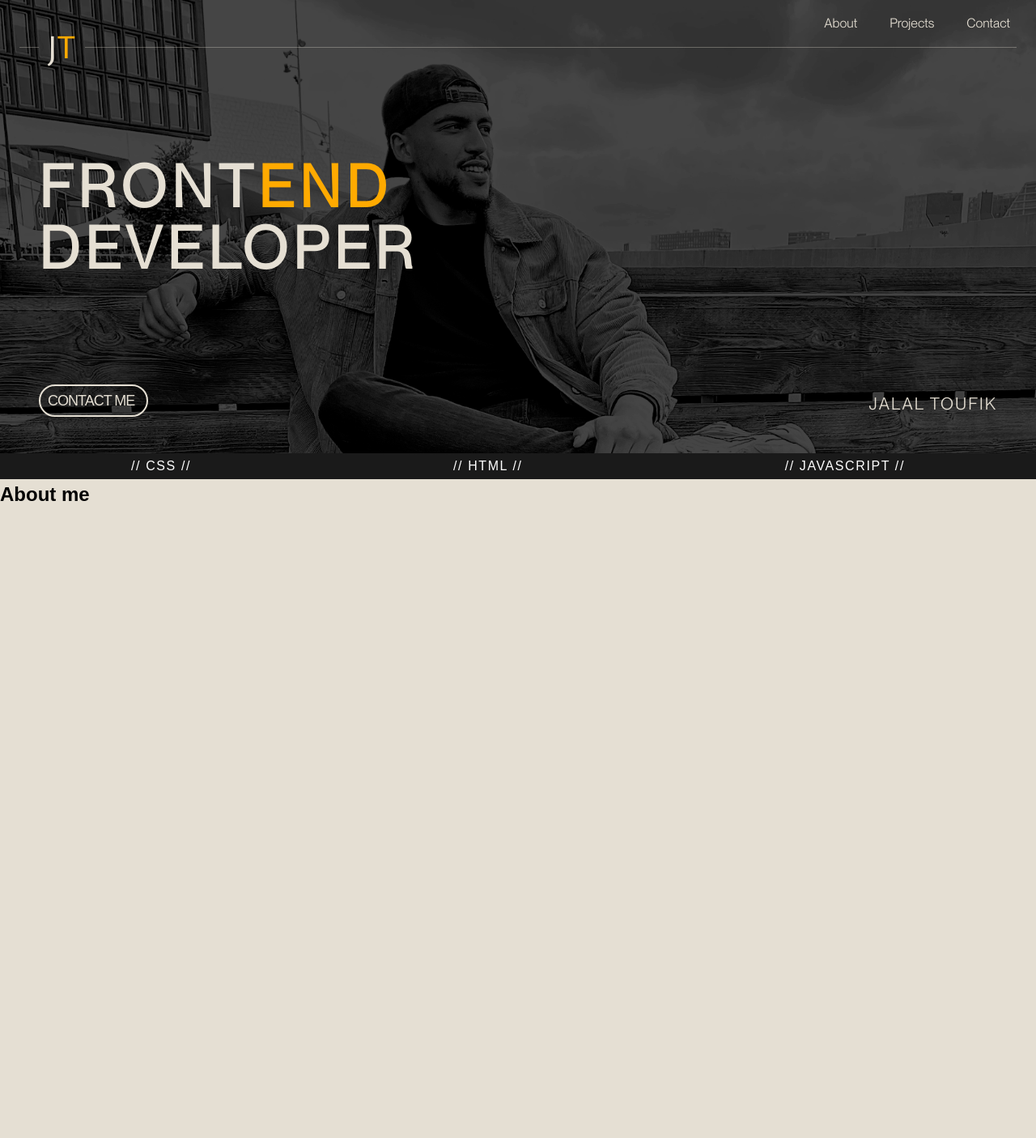
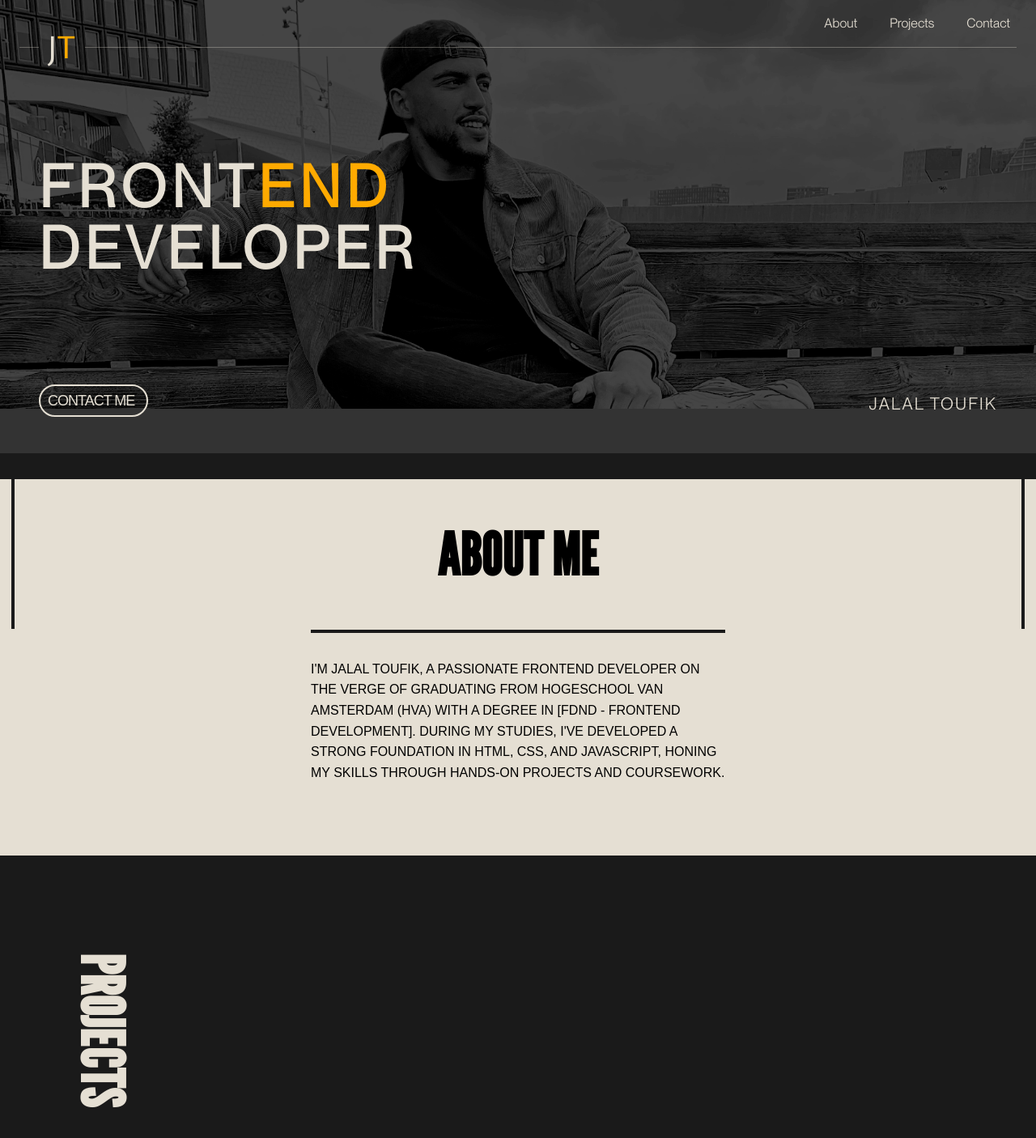
Before and after one commit to JalalToufik/My-Portfolio, a SvelteKit app: page / in a window 1280 px wide. Shown: the top 1406 px of the page at 81% size. Before the commit the page ends 800 px from the top, so only its background shows below. Built offline with nearby package versions, Linux system fonts and the light colour scheme; a web font is replaced by a local one.

Commit message:
about section

```diff
--- a/src/lib/index.js
+++ b/src/lib/index.js
@@ -4,7 +4,7 @@
 // ========== Atoms ==========
 
 // ========== Molecules ==========
-
+export { default as HeroHeader } from './molecule/hero-header.svelte'
 // ========== Organisms ==========
 
-export { default as Header } from './organism/Header.svelte'
+export { default as Navigation } from './organism/navigation.svelte'
--- /dev/null
+++ b/src/lib/molecule/hero-header.svelte
@@ -0,0 +1,124 @@
+<script>
+
+</script>
+
+<div class="hero-container">
+    <div class="hero-title">
+        <h1>
+            Front<span>end</span>
+            Developer
+        </h1>
+        <p> Jalal Toufik</p>
+        <div>
+            <a class="btn-contact" href="/contact">Contact me</a>
+        </div>
+    </div>
+</div>
+
+<style>
+
+.hero-container{
+        display: flex;
+        flex-direction: column-reverse;
+        justify-content: space-between;
+        height: 95%;
+        padding: 3em;
+    }
+
+    .hero-title{
+        display: flex;
+        justify-content: flex-end;
+        align-items: start;
+    }
+    .hero-title{
+        width: 100%;
+        display: flex;
+        flex-direction: column;
+        align-items: flex-start;
+    }
+    h1, a{
+        text-transform: uppercase;
+    }
+    h1, a{
+        color: var(--accent-light-color);
+    }
+    h1{
+        font-family: var(--hero-title-font);
+        font-size: 2.5em;
+        letter-spacing: .1em;
+        line-height: 106%;
+        max-width: 7em;
+    }
+    h1 span, .hero-title {
+        color: var(--primary-color);
+    }
+    p, a{
+        letter-spacing: .1em;
+    }
+    .hero-title div{
+        position: absolute;
+        top: 4em;
+        right: 2em;
+        display: flex;
+        justify-content: flex-end;
+        align-items: start;
+        padding: 1em 0;
+    }
+    .hero-title p{
+        font-size: 1.3em;
+        color: var(--accent-light-color);
+        font-family: var(--hero-title-font);
+        text-transform: uppercase;
+        padding: 1em 0 0 0;
+    }
+    .btn-contact{
+        width: 7.5em;
+        padding: 0.2em .5em;
+        font-size: 18px;
+        letter-spacing: -1px;
+        border-radius: 2em;
+        border: solid 2px var(--accent-light-color);
+        color: var(--accent-light-color);
+    }
+    .btn-contact:hover{
+        color: white;
+        border-color: white;
+    }
+
+    /* MEDIA QUERY TABLET = 768px */
+    @media (min-width: 48rem) {
+        .hero-container{
+
+            height: 90%;
+        }
+
+        .hero-title{
+            display: grid;
+            justify-content: start;
+            align-items: end;
+            grid-template-columns: 2fr 1fr;
+            grid-template-rows: 3fr 1fr;
+            grid-template-areas:
+            'title title'
+            'button myName';
+        }
+        h1{
+            grid-area: title;
+            font-size: 4.5em;
+            margin: 1em 0;
+        }
+        .hero-title p{
+            grid-area: myName;
+            text-align: right;
+            padding: 0;
+        }
+
+        .hero-title div{
+            grid-area: button;
+            position:static;
+            justify-content: flex-start;
+            padding: 0;
+        }
+    }
+
+</style>
--- a/src/lib/organism/Header.svelte
+++ b/src/lib/organism/navigation.svelte
@@ -2,7 +2,7 @@
 
 </script>
 
-<header>
+
 <nav>
     <ul>
         <li><a href="/about">About</a></li>
@@ -15,7 +15,6 @@
         <div class="border-2"></div>
     </div>
 </nav>
-</header>
 
 <style>
     nav{
--- a/src/routes/+page.svelte
+++ b/src/routes/+page.svelte
@@ -1,115 +1,53 @@
 <script>
-	import { Header } from '../lib/index';
+	import { Navigation, HeroHeader } from '$lib/index';
 </script>
 
-<section class="hero-bg">
-
-    <Header />
-
-    <div class="hero-container">
-        <div class="hero-title">
-            <h1>
-                Front<span>end</span>
-                Developer
-            </h1>
-            <p> Jalal Toufik</p>
-            <div>
-                <a class="btn-contact" href="/contact">Contact me</a>
-            </div>
-        </div>
-    </div>
-</section>
+<header>
+    <Navigation />
+    <HeroHeader />
+</header>
 
 <section class="skill-bar">
-    <ul>
-        <li>// CSS //</li>
-        <li>// HTML //</li>
-        <li>// Javascript //</li>
-    </ul>
+    <!-- svelte-ignore a11y-distracting-elements -->
+    <marquee>
+        <span>// Css // </span>
+        <span>// Html // </span>
+        <span>// Javascript // </span>
+        <span>// Responsive Websites // </span>
+        <span>// Accessible Websites // </span>
+        <span>// Progressive enhancement // </span>
+        <span>// Performance // </span>
+    </marquee>
+
 </section>
 
 <main>
+    <section class="about">
+        <div class="grid-item"></div>
         <h2>About me</h2>
+        <p>
+            I'm Jalal Toufik, a passionate frontend developer on the verge of graduating from Hogeschool van Amsterdam (HvA) with a degree in [FDND - Frontend development].
+            During my studies, I've developed a strong foundation in HTML, CSS, and JavaScript, honing my skills through hands-on projects and coursework.
+        </p>
+        <div class="grid-item2"></div>
+    </section>
+
+    <section class="projects">
+        <h2>Projects</h2>
+    </section>
 </main>
 
 
 <style>
-    .hero-bg{
+    header{
+        background-attachment: fixed;
         background-image: url(/jalal.png);
-        position: sticky;
-        background-color: black;
+        background-size: cover;
+        background-color: rgb(51, 51, 51);
         background-repeat: no-repeat;
         height: 70vh;
-        background-position-x: 50%;
-        background-size: cover;
-    }
-
-    .hero-container{
-        display: flex;
-        flex-direction: column-reverse;
-        justify-content: space-between;
-        height: 95%;
-        padding: 3em;
-    }
-
-    .hero-title{
-        display: flex;
-        justify-content: flex-end;
-        align-items: start;
-    }
-    .hero-title{
-        width: 100%;
-        display: flex;
-        flex-direction: column;
-        align-items: flex-start;
-    }
-    h1, a,  .skill-bar ul{
-        text-transform: uppercase;
-    }
-    h1, a{
-        color: var(--accent-light-color);
-    }
-    h1{
-        font-family: var(--hero-title-font);
-        font-size: 2.5em;
-        letter-spacing: .1em;
-        line-height: 106%;
-        max-width: 7em;
-    }
-    h1 span, .hero-title {
-        color: var(--primary-color);
-    }
-    p, a, .skill-bar ul{
-        letter-spacing: .1em;
-    }
-    .hero-title div{
-        position: absolute;
-        top: 4em;
-        right: 2em;
-        display: flex;
-        justify-content: flex-end;
-        align-items: start;
-        padding: 1em 0;
-    }
-    .hero-title p{
-        font-size: 1.3em;
-        color: var(--accent-light-color);
-        font-family: var(--hero-title-font);
-        text-transform: uppercase;
-        padding: 1em 0 0 0;
-    }
-    .btn-contact{
-        width: 7.5em;
-        padding: 0.2em .5em;
-        font-size: 18px;
-        letter-spacing: -1px;
-        border-radius: 2em;
-        border: solid 2px var(--accent-light-color);
-        color: var(--accent-light-color);
-    }
-    .btn-contact:hover{
-        color: white;
-        border-color: white;
+        background-position-x: 55%;
+        background-position-y: -55px;
     }
     .skill-bar{
         background-color: var(--secondary-color);
@@ -120,51 +58,70 @@
         justify-content: center;
         align-items: center;
     }
-    .skill-bar ul{
-        display: flex;
-        justify-content: space-around;
-        width: 100%;
+
+    marquee{
+        text-transform: uppercase;
+        animation: 5s linear infinite;
     }
 
-    /* MEDIA QUERY MOBILE = 400px */
-    @media (min-width: 25rem) {
-
+    marquee span{
+        padding: 0 4em;
     }
 
-    /* MEDIA QUERY TABLET = 768px */
-    @media (min-width: 48rem) {
-        .hero-container{
-            height: 90%;
+    h2{
+        font-size: 4.5em;
+        text-transform: uppercase;
+        font-family: "League Gothic", sans-serif;
     }
 
-        .hero-title{
-            display: grid;
-            justify-content: start;
-            align-items: end;
-            grid-template-columns: 2fr 1fr;
-            grid-template-rows: 3fr 1fr;
-            grid-template-areas:
-            'title title'
-            'button myName';
-        }
-        h1{
+    .about h2{
         grid-area: title;
-            font-size: 4.5em;
-            margin: 1em 0;
-        }
-        .hero-title p{
-            grid-area: myName;
-            text-align: right;
-            padding: 0;
     }
 
-        .hero-title div{
-            grid-area: button;
-            position:static;
-            justify-content: flex-start;
-            padding: 0;
-        }
+    .about{
+        display: grid;
+        justify-items: center;
+        align-items: center;
+        grid-template-columns: 2em 2fr 2em ;
+        grid-template-rows: 40% 2fr 10em;
+        grid-template-areas:
+        "item1 title item2"
+        ".... paragraph .... "
     }
 
+    .about::before, .about::after {
+        content: "";
+        border: 2px solid var(--secondary-color);
+        height: 100%;
+        position: relative;
+        top: -.2em;
+    }
+    .about::before{
+        grid-area: item1;
+    }
+    .about::after{
+        grid-area: item2;
+    }
+    p{
+        grid-area: paragraph;
+        padding-top: 2em;
+        max-width: 32em;
+        border-top: 4px solid var(--secondary-color);
+        text-transform: uppercase;
+    }
 
+    .projects{
+        background-color: var(--secondary-color);
+        width: 100%;
+        height: 30em;
+        padding: 10em 2em;
+        display: flex;
+        align-items: flex-start;
+    }
+
+    .projects h2{
+        color: var(--accent-light-color);
+        transform: rotate(90deg);
+        display: inline-block;
+    }
 </style>
--- a/static/style.css
+++ b/static/style.css
@@ -1,6 +1,7 @@
 @import url('https://fonts.googleapis.com/css2?family=Merriweather+Sans:ital,wght@0,300..800;1,300..800&display=swap');
 @import url('https://fonts.googleapis.com/css2?family=Khula:wght@300;400;600;700;800&family=Merriweather+Sans:ital,wght@0,300..800;1,300..800&display=swap');
 @import url('https://fonts.googleapis.com/css2?family=Khula:wght@300;400;600;700;800&family=Merriweather+Sans:ital,wght@0,300..800;1,300..800&family=Molengo&display=swap');
+@import url('https://fonts.googleapis.com/css2?family=League+Gothic&display=swap');
 
 @font-face {
     font-family: 'Neue-Montreal-Book';
```
Lines whose indentation alone changed are shown as unchanged.
